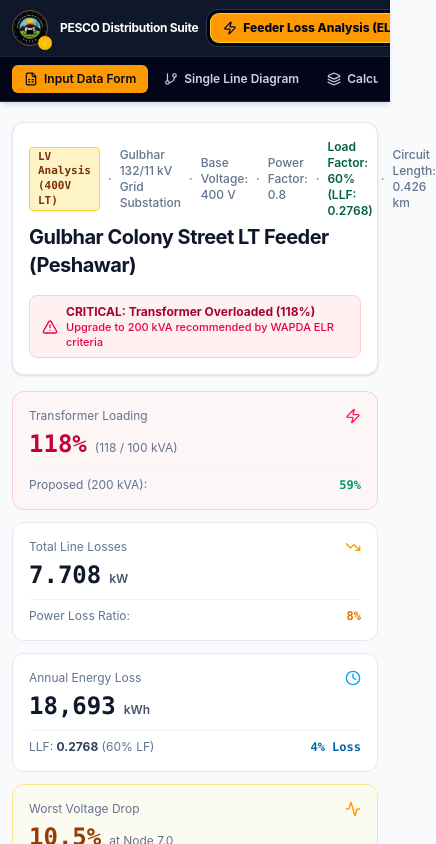
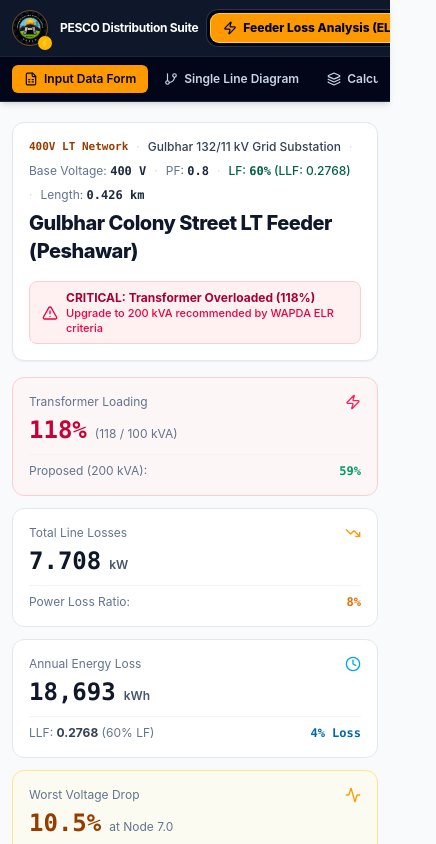
Before and after one commit to inayatxen/HT-LV-Feeder-Loss-Analysis-ELR-System-, a React (Vite) app: page / in a window 390 px wide. Shown: the top 844 px of the page, 436 px wide, since content can reach past the window. Built offline with nearby package versions, Linux system fonts and the light colour scheme.

Commit message:
refactor(ui): update summary metrics layout and labeling
Simplify network type labels, adjust padding for better responsiveness, and streamline header styling in SummaryMetrics component.

```diff
--- a/src/components/SummaryMetrics.tsx
+++ b/src/components/SummaryMetrics.tsx
@@ -34,28 +34,28 @@ export const SummaryMetrics: React.FC<SummaryMetricsProps> = ({
   return (
     <div className="space-y-4">
       {/* Top Banner / Feeder Status Bar */}
-      <div className="bg-white rounded-xl border border-slate-200 p-4 shadow-sm flex flex-col lg:flex-row items-start lg:items-center justify-between gap-4">
+      <div className="bg-white rounded-xl border border-slate-200 p-4 sm:p-5 shadow-xs flex flex-col lg:flex-row items-start lg:items-center justify-between gap-4">
         <div>
-          <div className="flex items-center gap-2 text-xs text-slate-500 font-medium">
-            <span className={`font-bold px-2 py-0.5 rounded text-[11px] font-mono ${
+          <div className="flex flex-wrap items-center gap-2 text-xs text-slate-500">
+            <span className={`font-bold font-mono text-[11px] ${
               feeder.category === 'HV' || feeder.type === 'HT'
-                ? 'bg-sky-100 text-sky-900 border border-sky-300'
-                : 'bg-amber-100 text-amber-900 border border-amber-300'
+                ? 'text-sky-700'
+                : 'text-amber-800'
             }`}>
-              {feeder.category === 'HV' || feeder.type === 'HT' ? 'HV Analysis (11kV HT)' : 'LV Analysis (400V LT)'}
+              {feeder.category === 'HV' || feeder.type === 'HT' ? '11kV HT Network' : '400V LT Network'}
             </span>
-            <span aria-hidden="true">·</span>
-            <span>{feeder.substationName}</span>
-            <span aria-hidden="true">·</span>
-            <span>Base Voltage: {summary.baseVoltage >= 1000 ? `${summary.baseVoltage / 1000} kV` : `${summary.baseVoltage} V`}</span>
-            <span aria-hidden="true">·</span>
-            <span>Power Factor: {summary.operatingPowerFactor}</span>
-            <span aria-hidden="true">·</span>
-            <span className="text-emerald-800 font-semibold">Load Factor: {(summary.loadFactor * 100).toFixed(0)}% (LLF: {summary.lossLoadFactor})</span>
-            <span aria-hidden="true">·</span>
-            <span>Circuit Length: {summary.totalCircuitLengthKm} km</span>
+            <span aria-hidden="true" className="text-slate-300">·</span>
+            <span className="font-medium text-slate-700">{feeder.substationName}</span>
+            <span aria-hidden="true" className="text-slate-300">·</span>
+            <span>Base Voltage: <strong className="font-mono text-slate-800">{summary.baseVoltage >= 1000 ? `${summary.baseVoltage / 1000} kV` : `${summary.baseVoltage} V`}</strong></span>
+            <span aria-hidden="true" className="text-slate-300">·</span>
+            <span>PF: <strong className="font-mono text-slate-800">{summary.operatingPowerFactor}</strong></span>
+            <span aria-hidden="true" className="text-slate-300">·</span>
+            <span className="text-emerald-800 font-medium">LF: <strong className="font-mono">{(summary.loadFactor * 100).toFixed(0)}%</strong> (LLF: {summary.lossLoadFactor})</span>
+            <span aria-hidden="true" className="text-slate-300">·</span>
+            <span>Length: <strong className="font-mono text-slate-800">{summary.totalCircuitLengthKm} km</strong></span>
           </div>
-          <h2 className="text-xl font-bold text-slate-900 tracking-tight mt-1">
+          <h2 className="text-xl sm:text-2xl font-extrabold text-slate-900 tracking-tight mt-1.5">
             {summary.feederName}
           </h2>
         </div>
```
